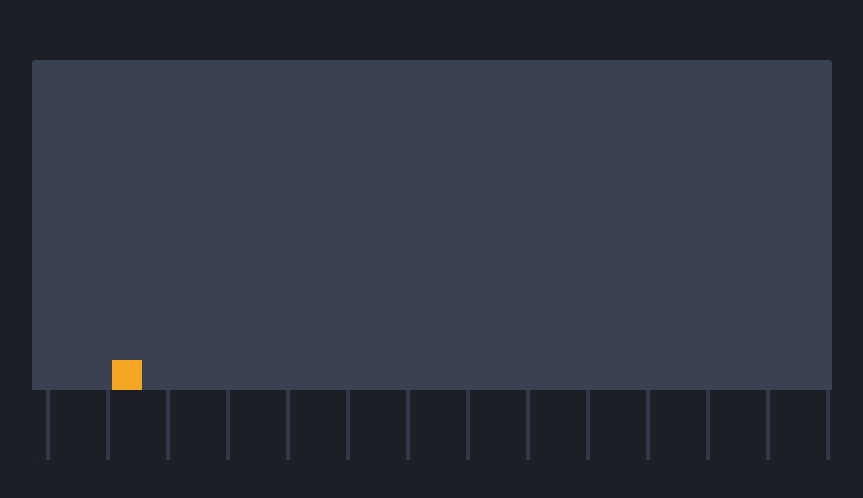
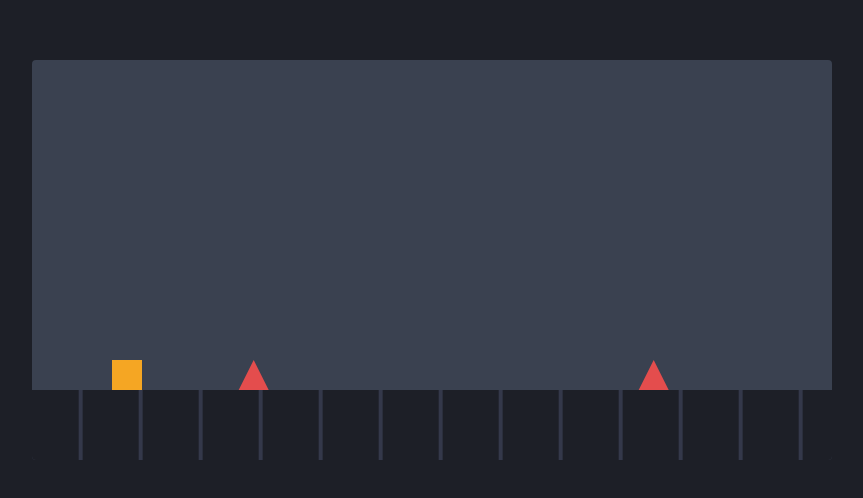
Before and after one commit to Li-au/Premier-projet, a website: page cube-dash/index.html in a window 1280 px wide. Shown: the part 140-638 px from the top of the page, without its empty margins (208-1071 px from the left). Drawn offline with Linux system fonts and the light colour scheme.

Commit message:
feat(level): Render obstacles as triangles and tune jump/speed/spacing

```diff
--- a/cube-dash/game.js
+++ b/cube-dash/game.js
@@ -5,8 +5,9 @@ const GROUND_COLOR = '#1d1f27';
 const GROUND_MARK_COLOR = '#34384a';
 const GROUND_MARK_SPACING = 60;
 const GROUND_MARK_WIDTH = 4;
-const WORLD_SPEED = 0.25;
+const WORLD_SPEED = 0.4;
 const ROTATION_SPEED = 0.006;
+const OBSTACLE_COLOR = '#e44d4d';
 
 const canvas = document.getElementById('game-canvas');
 const ctx = canvas.getContext('2d');
@@ -57,6 +58,17 @@ function render() {
     ctx.fillRect(x, groundLineY, GROUND_MARK_WIDTH, canvas.height - groundLineY);
   }
 
+  ctx.fillStyle = OBSTACLE_COLOR;
+  const visibleObstacles = getVisibleObstacles(LEVEL, worldOffset, canvas.width);
+  for (const obstacle of visibleObstacles) {
+    ctx.beginPath();
+    ctx.moveTo(obstacle.screenX, groundLineY);
+    ctx.lineTo(obstacle.screenX + obstacle.width, groundLineY);
+    ctx.lineTo(obstacle.screenX + obstacle.width / 2, groundLineY - obstacle.height);
+    ctx.closePath();
+    ctx.fill();
+  }
+
   const playerCenterX = PLAYER_X + PLAYER_SIZE / 2;
   const playerCenterY = player.y + PLAYER_SIZE / 2;
   ctx.save();
--- a/cube-dash/index.html
+++ b/cube-dash/index.html
@@ -11,6 +11,7 @@
   <script src="src/gameLoop.js"></script>
   <script src="src/playerPhysics.js"></script>
   <script src="src/world.js"></script>
+  <script src="src/level.js"></script>
   <script src="game.js"></script>
 </body>
 </html>
--- a/cube-dash/src/level.js
+++ b/cube-dash/src/level.js
@@ -1,10 +1,10 @@
 const LEVEL = [
-  {worldX: 400, width: 30, height: 30},
-  {worldX: 650, width: 30, height: 30},
+  {worldX: 500, width: 30, height: 30},
   {worldX: 900, width: 30, height: 30},
-  {worldX: 1200, width: 30, height: 30},
-  {worldX: 1450, width: 30, height: 30},
-  {worldX: 1700, width: 30, height: 30},
+  {worldX: 1300, width: 30, height: 30},
+  {worldX: 1800, width: 30, height: 30},
+  {worldX: 2200, width: 30, height: 30},
+  {worldX: 2600, width: 30, height: 30},
 ];
 
 /**
--- a/cube-dash/src/playerPhysics.js
+++ b/cube-dash/src/playerPhysics.js
@@ -1,6 +1,6 @@
 const GROUND_Y = 300;
 const GRAVITY = 0.0025;
-const JUMP_VELOCITY = -0.8;
+const JUMP_VELOCITY = -0.6;
 
 /**
  * @param {{y: number, velocityY: number, onGround: boolean}} player
```
